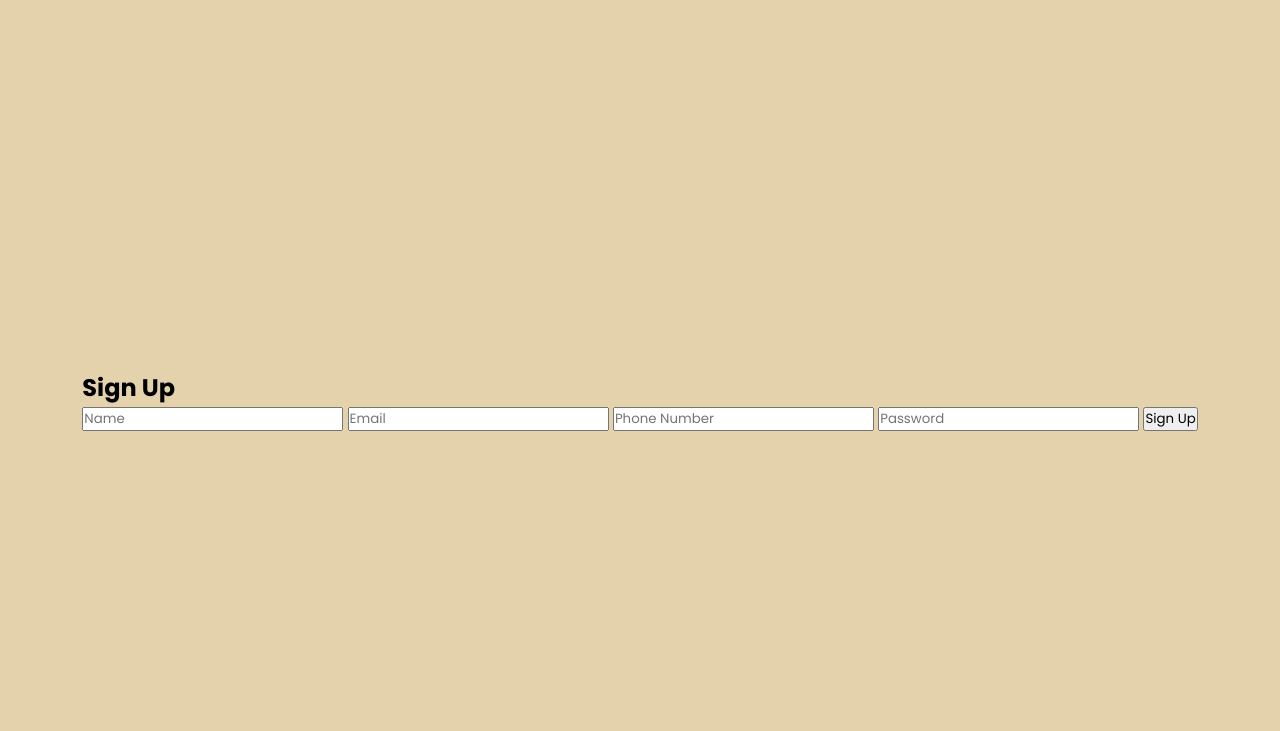
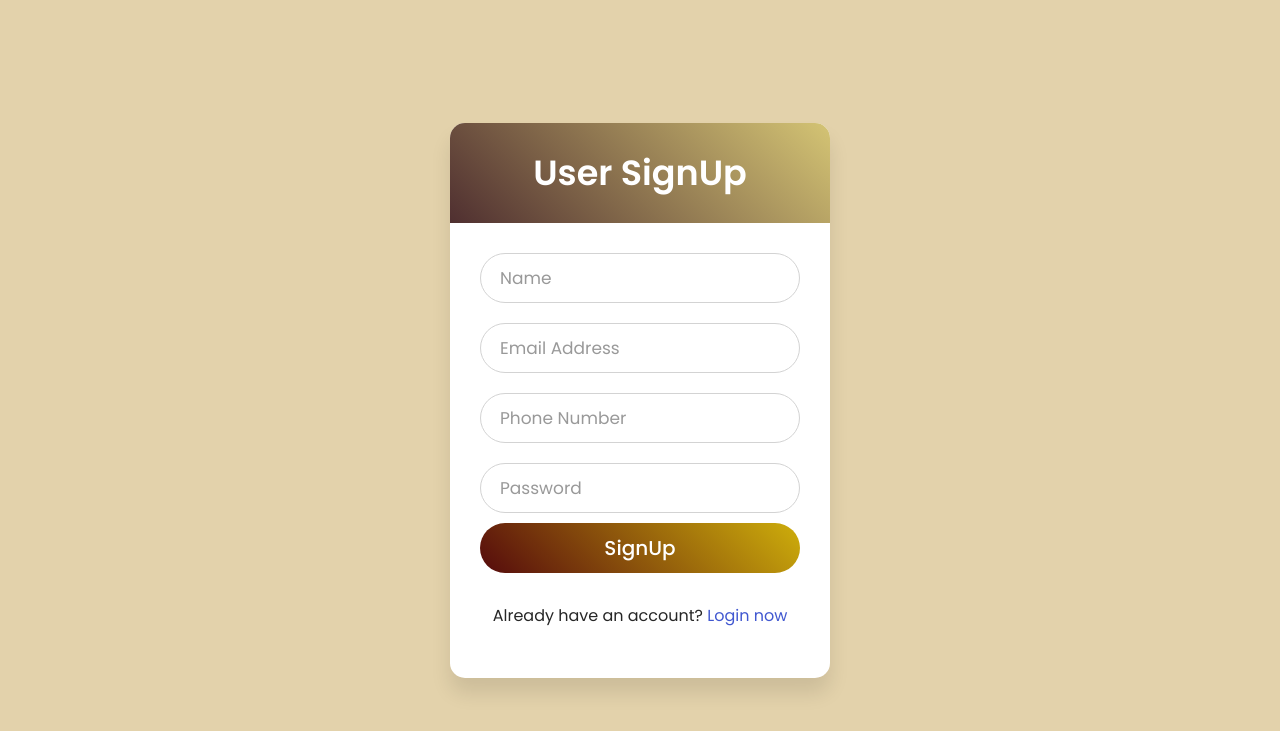
Before and after one commit to Jaitrika/Falcon_DBMS_project, a Flask app: page /signup in a window 1280 px wide. Shown: the top 731 px of the page. Run offline with Flask 3, Linux system fonts and the light colour scheme.

Commit message:
Update signup.html

```diff
--- a/templates/signup.html
+++ b/templates/signup.html
@@ -1,19 +1,38 @@
-<!-- templates/signup.html -->
 <!DOCTYPE html>
-<html>
+<html lang="en" dir="ltr">
    <head>
-    <title>Signup</title>
-    <link rel="stylesheet" href="{{ url_for('static', filename='css/style.css') }}">
+      <meta charset="utf-8">
+      <title>SignUp Form Design</title>
+      <link rel="stylesheet" href="static/css/style.css">
    </head>
    <body>
-    <div class="form-container">
-        <h2>Sign Up</h2>
+      <div class="wrapper">
+         <div class="title">
+            User SignUp
+         </div>
          <form method="POST" action="/signup">
-            <input type="text" name="name" placeholder="Name" required>
-            <input type="email" name="email" placeholder="Email" required>
-            <input type="text" name="phone" placeholder="Phone Number" required>
-            <input type="password" name="password" placeholder="Password" required>
-            <button type="submit">Sign Up</button>
+            <div class="field">
+                <input type="text" name="name" required>
+                <label>Name</label>
+             </div>
+            <div class="field">
+               <input type="text" name="email" required>
+               <label>Email Address</label>
+            </div>
+            <div class="field">
+                <input type="text" name="phone" required>
+                <label>Phone Number</label>
+             </div>
+            <div class="field">
+               <input type="password" name="password" required>
+               <label>Password</label>
+            </div>
+            <div class="field">
+               <input type="submit" value="SignUp">
+            </div>
+            <div class="signup-link">
+               Already have an account? <a href="/login">Login now</a>
+            </div>
          </form>
       </div>
    </body>
```
Lines whose indentation alone changed are shown as unchanged.
